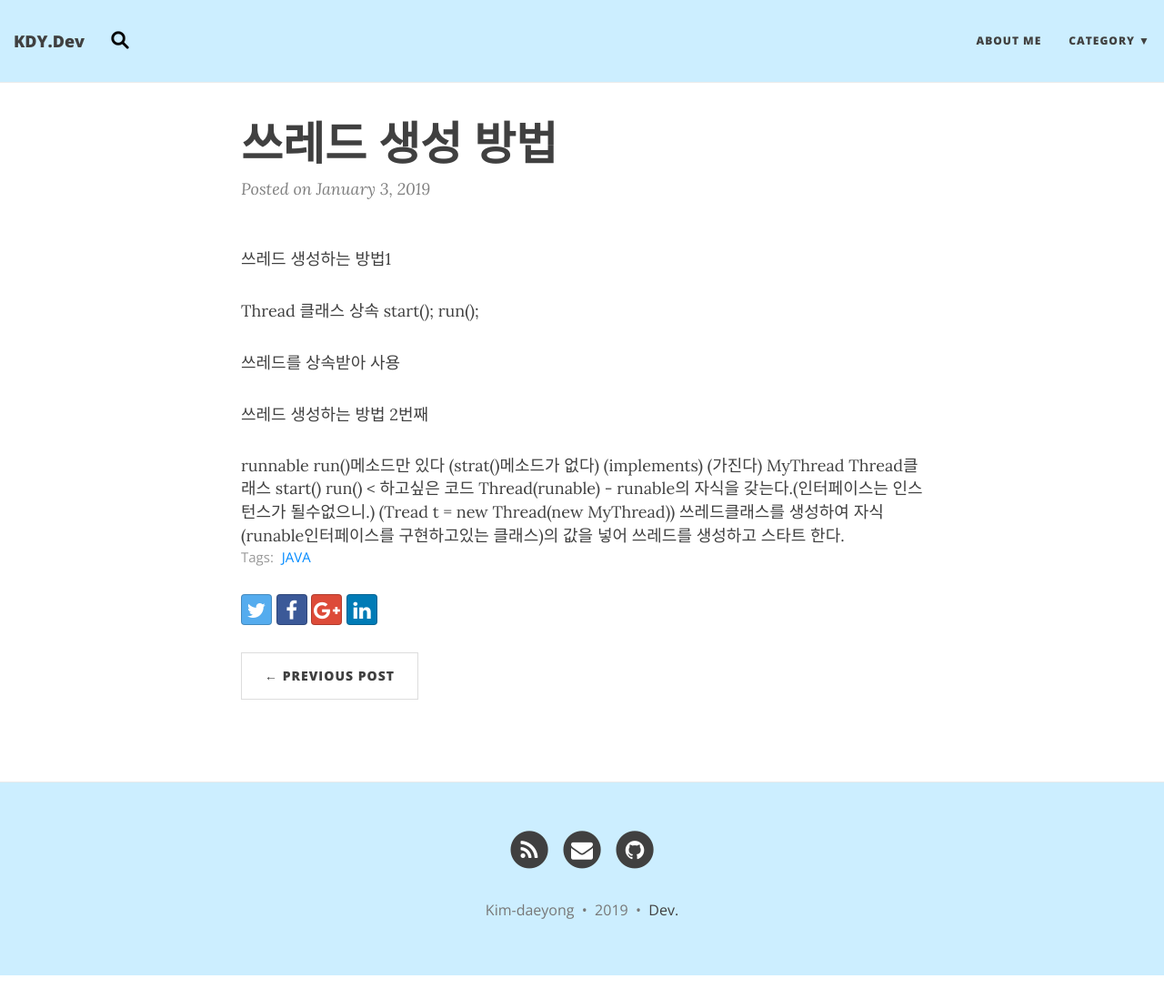
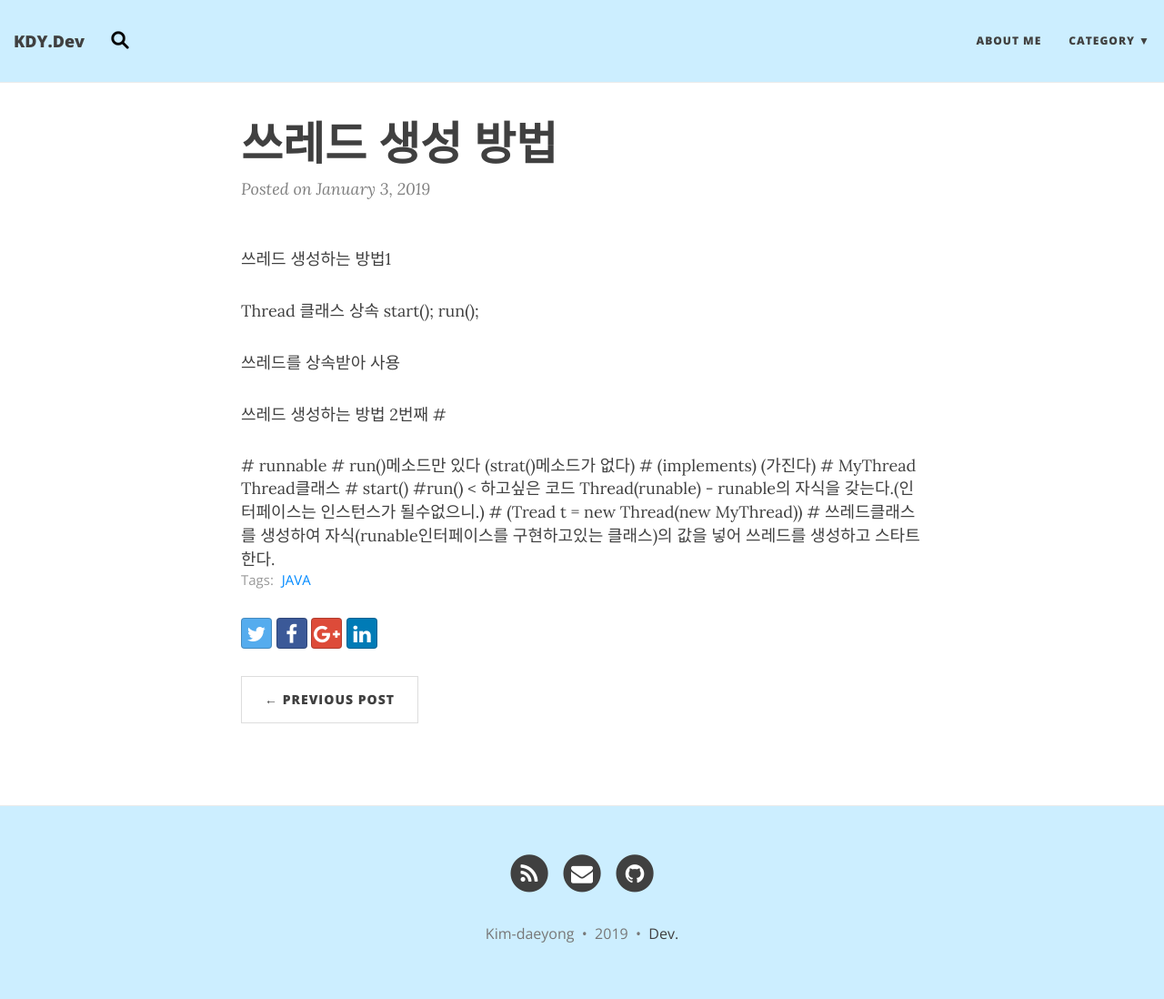
Before and after one commit to kim-daeyong/kim-daeyong.github.io, a Jekyll site: the page built from _posts/2019-01-03-[Java]쓰레드만드는 방법.md, in a window 1280 px wide and 1098 px high. Shown: the whole window at 91% size. Built offline with Jekyll 4.4.1, drawn with Linux system fonts in a browser that asks for light colours; nearby versions of some CDN libraries.

```diff
--- a/_posts/2019-01-03-[Java]쓰레드만드는 방법.md
+++ b/_posts/2019-01-03-[Java]쓰레드만드는 방법.md
@@ -18,17 +18,20 @@ run();
 
 
 쓰레드 생성하는 방법 2번째
+#
 <interface>
+#
  runnable
+ #
 
 run()메소드만 있다 (strat()메소드가 없다)
+#
+ (implements)                 (가진다)
+#
+MyThread                    Thread클래스
+#                            start()
+#run() < 하고싶은 코드         Thread(runable)     - runable의 자식을 갖는다.(인터페이스는 인스턴스가 될수없으니.)
+#                      (Tread t = new Thread(new MyThread))
 
- (implements)                 (가진다)
-
-MyThread                    Thread클래스
-                            start()
-run() < 하고싶은 코드         Thread(runable)     - runable의 자식을 갖는다.(인터페이스는 인스턴스가 될수없으니.)
-                      (Tread t = new Thread(new MyThread))
-
-
+#
 쓰레드클래스를 생성하여 자식(runable인터페이스를 구현하고있는 클래스)의 값을 넣어 쓰레드를 생성하고 스타트 한다.
```
